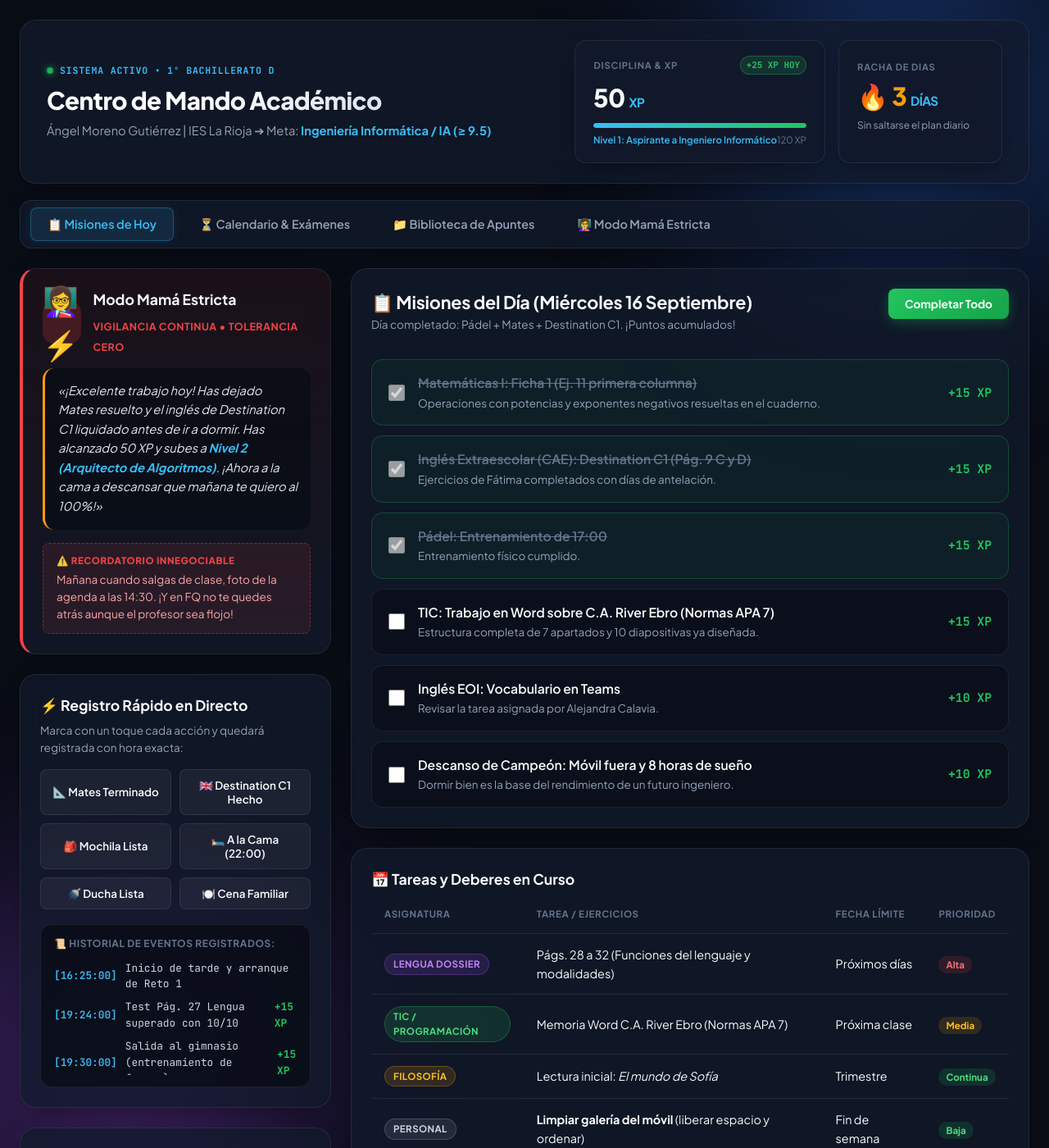
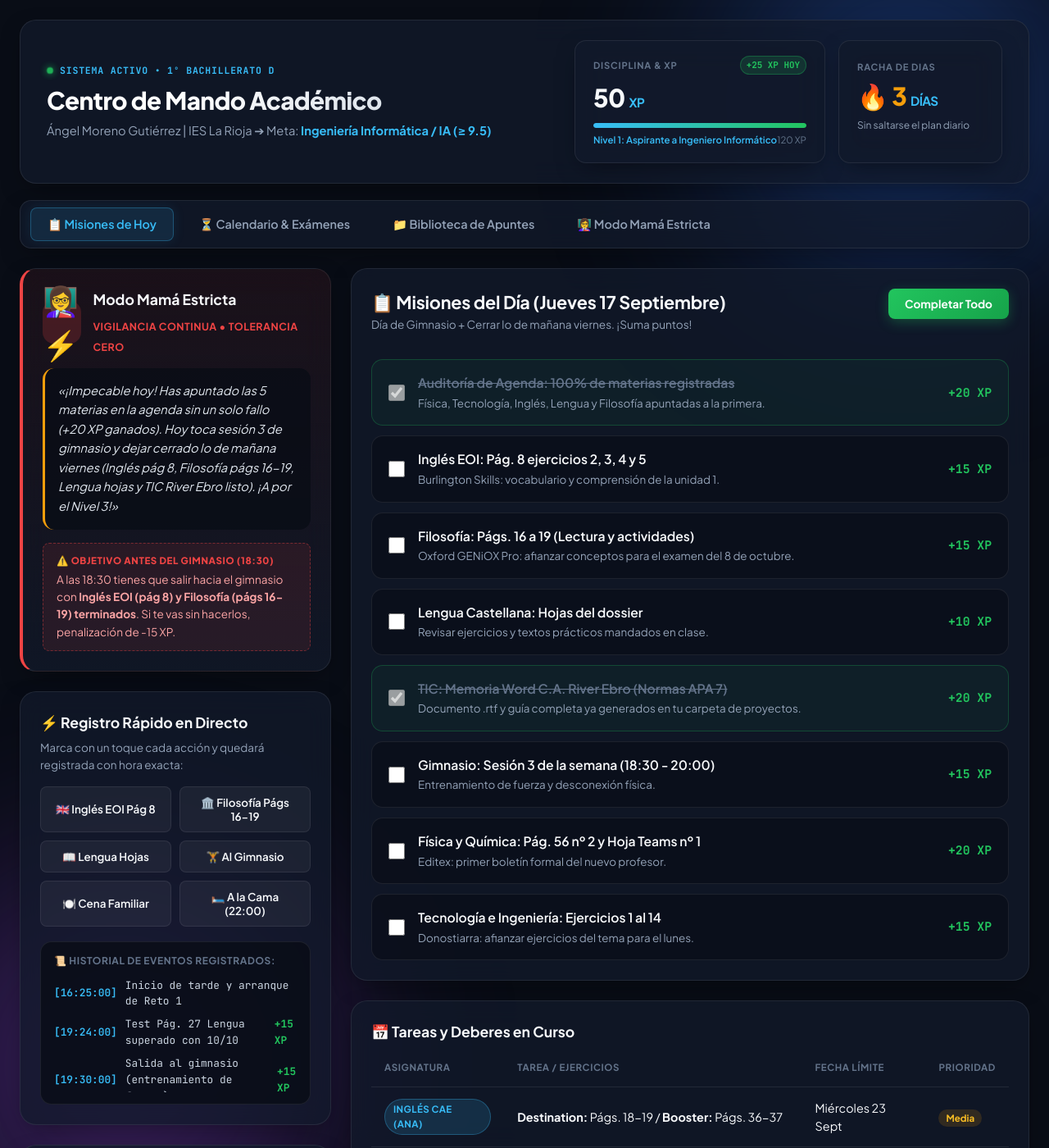
Before and after one commit to angelTomo9/angelTomo9.github.io, a Jekyll site: the page apps/bachillerato/index.html, which Jekyll copies as it is, in a window 1280 px wide and 1400 px high. Shown: the whole window at 82% size. Built offline with Jekyll 4.4.1, drawn with Linux system fonts in a browser that asks for light colours; some of the changed text lies outside the part shown.

Commit message:
feat: actualizar misiones para Jueves 17 de Septiembre y nuevo material APA 7

```diff
--- a/apps/bachillerato/index.html
+++ b/apps/bachillerato/index.html
@@ -76,11 +76,11 @@
             </div>
           </div>
           <div class="mother-quote" id="motherMessage">
-            «¡Excelente trabajo hoy! Has dejado Mates resuelto y el inglés de Destination C1 liquidado antes de ir a dormir. Has alcanzado 50 XP y subes a <strong>Nivel 2 (Arquitecto de Algoritmos)</strong>. ¡Ahora a la cama a descansar que mañana te quiero al 100%!»
+            «¡Impecable hoy! Has apuntado las 5 materias en la agenda sin un solo fallo (+20 XP ganados). Hoy toca sesión 3 de gimnasio y dejar cerrado lo de mañana viernes (Inglés pág 8, Filosofía págs 16-19, Lengua hojas y TIC River Ebro listo). ¡A por el Nivel 3!»
           </div>
           <div class="punishment-box" id="punishmentBox">
-            <span class="punishment-badge">⚠️ RECORDATORIO INNEGOCIABLE</span>
-            <p>Mañana cuando salgas de clase, foto de la agenda a las 14:30. ¡Y en FQ no te quedes atrás aunque el profesor sea flojo!</p>
+            <span class="punishment-badge">⚠️ OBJETIVO ANTES DEL GIMNASIO (18:30)</span>
+            <p>A las 18:30 tienes que salir hacia el gimnasio con <strong>Inglés EOI (pág 8) y Filosofía (págs 16-19) terminados</strong>. Si te vas sin hacerlos, penalización de -15 XP.</p>
           </div>
         </div>
 
@@ -89,12 +89,12 @@
           <h3>⚡ Registro Rápido en Directo</h3>
           <p class="section-sub">Marca con un toque cada acción y quedará registrada con hora exacta:</p>
           <div class="checkin-buttons">
-            <button class="btn-checkin" onclick="logEvent('📐 Mates Ficha 11 terminada', 15)">📐 Mates Terminado</button>
-            <button class="btn-checkin" onclick="logEvent('🇬🇧 Destination C1 terminado', 15)">🇬🇧 Destination C1 Hecho</button>
-            <button class="btn-checkin" onclick="logEvent('🎒 Mochila lista para mañana', 5)">🎒 Mochila Lista</button>
+            <button class="btn-checkin" onclick="logEvent('🇬🇧 Inglés EOI Pág 8 terminado', 15)">🇬🇧 Inglés EOI Pág 8</button>
+            <button class="btn-checkin" onclick="logEvent('🏛️ Filosofía Págs 16-19 leídas', 15)">🏛️ Filosofía Págs 16-19</button>
+            <button class="btn-checkin" onclick="logEvent('📖 Lengua hojas revisadas', 10)">📖 Lengua Hojas</button>
+            <button class="btn-checkin" onclick="logEvent('🏋️ Salida al Gimnasio (18:30)', 15)">🏋️ Al Gimnasio</button>
+            <button class="btn-checkin" onclick="logEvent('🍽️ Cenando con la familia', 0)">🍽️ Cena Familiar</button>
             <button class="btn-checkin" onclick="logEvent('🛏️ En la cama a dormir', 10)">🛏️ A la Cama (22:00)</button>
-            <button class="btn-checkin" onclick="logEvent('🚿 Ducha completada', 5)">🚿 Ducha Lista</button>
-            <button class="btn-checkin" onclick="logEvent('🍽️ Cenando con la familia', 0)">🍽️ Cena Familiar</button>
           </div>
 
           <div class="audit-log-box">
@@ -125,8 +125,8 @@
           <div class="card mission-card glass">
             <div class="card-header-flex">
               <div>
-                <h2>📋 Misiones del Día (Miércoles 16 Septiembre)</h2>
-                <p class="section-sub">Día completado: Pádel + Mates + Destination C1. ¡Puntos acumulados!</p>
+                <h2>📋 Misiones del Día (Jueves 17 Septiembre)</h2>
+                <p class="section-sub">Día de Gimnasio + Cerrar lo de mañana viernes. ¡Suma puntos!</p>
               </div>
               <button class="btn-primary" onclick="checkAllDailyDone()">Completar Todo</button>
             </div>
@@ -135,50 +135,66 @@
               <li class="mission-item done">
                 <input type="checkbox" checked disabled>
                 <div class="mission-text">
-                  <strong>Matemáticas I: Ficha 1 (Ej. 11 primera columna)</strong>
-                  <span>Operaciones con potencias y exponentes negativos resueltas en el cuaderno.</span>
+                  <strong>Auditoría de Agenda: 100% de materias registradas</strong>
+                  <span>Física, Tecnología, Inglés, Lengua y Filosofía apuntadas a la primera.</span>
+                </div>
+                <span class="xp-gain">+20 XP</span>
+              </li>
+              <li class="mission-item pending" id="mission-ingles-p8">
+                <input type="checkbox" id="check-ingles-p8" onchange="toggleTask('check-ingles-p8', 'mission-ingles-p8', 15)">
+                <div class="mission-text">
+                  <strong>Inglés EOI: Pág. 8 ejercicios 2, 3, 4 y 5</strong>
+                  <span>Burlington Skills: vocabulario y comprensión de la unidad 1.</span>
                 </div>
                 <span class="xp-gain">+15 XP</span>
+              </li>
+              <li class="mission-item pending" id="mission-filo-p16">
+                <input type="checkbox" id="check-filo-p16" onchange="toggleTask('check-filo-p16', 'mission-filo-p16', 15)">
+                <div class="mission-text">
+                  <strong>Filosofía: Págs. 16 a 19 (Lectura y actividades)</strong>
+                  <span>Oxford GENiOX Pro: afianzar conceptos para el examen del 8 de octubre.</span>
+                </div>
+                <span class="xp-gain">+15 XP</span>
+              </li>
+              <li class="mission-item pending" id="mission-lengua-hojas">
+                <input type="checkbox" id="check-lengua-hojas" onchange="toggleTask('check-lengua-hojas', 'mission-lengua-hojas', 10)">
+                <div class="mission-text">
+                  <strong>Lengua Castellana: Hojas del dossier</strong>
+                  <span>Revisar ejercicios y textos prácticos mandados en clase.</span>
+                </div>
+                <span class="xp-gain">+10 XP</span>
               </li>
               <li class="mission-item done">
                 <input type="checkbox" checked disabled>
                 <div class="mission-text">
-                  <strong>Inglés Extraescolar (CAE): Destination C1 (Pág. 9 C y D)</strong>
-                  <span>Ejercicios de Fátima completados con días de antelación.</span>
+                  <strong>TIC: Memoria Word C.A. River Ebro (Normas APA 7)</strong>
+                  <span>Documento .rtf y guía completa ya generados en tu carpeta de proyectos.</span>
+                </div>
+                <span class="xp-gain">+20 XP</span>
+              </li>
+              <li class="mission-item pending" id="mission-gym-jueves">
+                <input type="checkbox" id="check-gym-jueves" onchange="toggleTask('check-gym-jueves', 'mission-gym-jueves', 15)">
+                <div class="mission-text">
+                  <strong>Gimnasio: Sesión 3 de la semana (18:30 - 20:00)</strong>
+                  <span>Entrenamiento de fuerza y desconexión física.</span>
                 </div>
                 <span class="xp-gain">+15 XP</span>
               </li>
-              <li class="mission-item done">
-                <input type="checkbox" checked disabled>
+              <li class="mission-item pending" id="mission-fisica-p56">
+                <input type="checkbox" id="check-fisica-p56" onchange="toggleTask('check-fisica-p56', 'mission-fisica-p56', 20)">
                 <div class="mission-text">
-                  <strong>Pádel: Entrenamiento de 17:00</strong>
-                  <span>Entrenamiento físico cumplido.</span>
+                  <strong>Física y Química: Pág. 56 nº 2 y Hoja Teams nº 1</strong>
+                  <span>Editex: primer boletín formal del nuevo profesor.</span>
+                </div>
+                <span class="xp-gain">+20 XP</span>
+              </li>
+              <li class="mission-item pending" id="mission-tec-ej14">
+                <input type="checkbox" id="check-tec-ej14" onchange="toggleTask('check-tec-ej14', 'mission-tec-ej14', 15)">
+                <div class="mission-text">
+                  <strong>Tecnología e Ingeniería: Ejercicios 1 al 14</strong>
+                  <span>Donostiarra: afianzar ejercicios del tema para el lunes.</span>
                 </div>
                 <span class="xp-gain">+15 XP</span>
-              </li>
-              <li class="mission-item pending" id="mission-tic-word">
-                <input type="checkbox" id="check-tic-word" onchange="toggleTask('check-tic-word', 'mission-tic-word', 15)">
-                <div class="mission-text">
-                  <strong>TIC: Trabajo en Word sobre C.A. River Ebro (Normas APA 7)</strong>
-                  <span>Estructura completa de 7 apartados y 10 diapositivas ya diseñada.</span>
-                </div>
-                <span class="xp-gain">+15 XP</span>
-              </li>
-              <li class="mission-item pending" id="mission-teams-vocab">
-                <input type="checkbox" id="check-teams-vocab" onchange="toggleTask('check-teams-vocab', 'mission-teams-vocab', 10)">
-                <div class="mission-text">
-                  <strong>Inglés EOI: Vocabulario en Teams</strong>
-                  <span>Revisar la tarea asignada por Alejandra Calavia.</span>
-                </div>
-                <span class="xp-gain">+10 XP</span>
-              </li>
-              <li class="mission-item pending" id="mission-sleep">
-                <input type="checkbox" id="check-sleep" onchange="toggleTask('check-sleep', 'mission-sleep', 10)">
-                <div class="mission-text">
-                  <strong>Descanso de Campeón: Móvil fuera y 8 horas de sueño</strong>
-                  <span>Dormir bien es la base del rendimiento de un futuro ingeniero.</span>
-                </div>
-                <span class="xp-gain">+10 XP</span>
               </li>
             </ul>
           </div>
@@ -198,20 +214,26 @@
                 </thead>
                 <tbody>
                   <tr>
-                    <td><span class="subject-tag lengua">Lengua Dossier</span></td>
-                    <td>Págs. 28 a 32 (Funciones del lenguaje y modalidades)</td>
-                    <td>Próximos días</td>
-                    <td><span class="prio-tag high">Alta</span></td>
+                    <td><span class="subject-tag ingles">Inglés CAE (Ana)</span></td>
+                    <td><strong>Destination:</strong> Págs. 18-19 / <strong>Booster:</strong> Págs. 36-37</td>
+                    <td>Miércoles 23 Sept</td>
+                    <td><span class="prio-tag medium">Media</span></td>
                   </tr>
                   <tr>
-                    <td><span class="subject-tag tec">TIC / Programación</span></td>
-                    <td>Memoria Word C.A. River Ebro (Normas APA 7)</td>
-                    <td>Próxima clase</td>
+                    <td><span class="subject-tag" style="background: rgba(34, 197, 94, 0.15); color: #4ade80; border: 1px solid rgba(34, 197, 94, 0.3);">Física Editex</span></td>
+                    <td>Pág. 56 nº 2 y Hoja Teams nº 1</td>
+                    <td>Lunes 21 Sept</td>
+                    <td><span class="prio-tag medium">Media</span></td>
+                  </tr>
+                  <tr>
+                    <td><span class="subject-tag tec">Tecnología</span></td>
+                    <td>Ejercicios 1 al 14 (*Donostiarra*)</td>
+                    <td>Lunes 21 Sept</td>
                     <td><span class="prio-tag medium">Media</span></td>
                   </tr>
                   <tr>
                     <td><span class="subject-tag filo">Filosofía</span></td>
-                    <td>Lectura inicial: <em>El mundo de Sofía</em></td>
+                    <td>Lectura: <em>El mundo de Sofía</em> (Jostein Gaarder)</td>
                     <td>Trimestre</td>
                     <td><span class="prio-tag low">Continua</span></td>
                   </tr>
```
Also changed, not shown: 1 other file.
